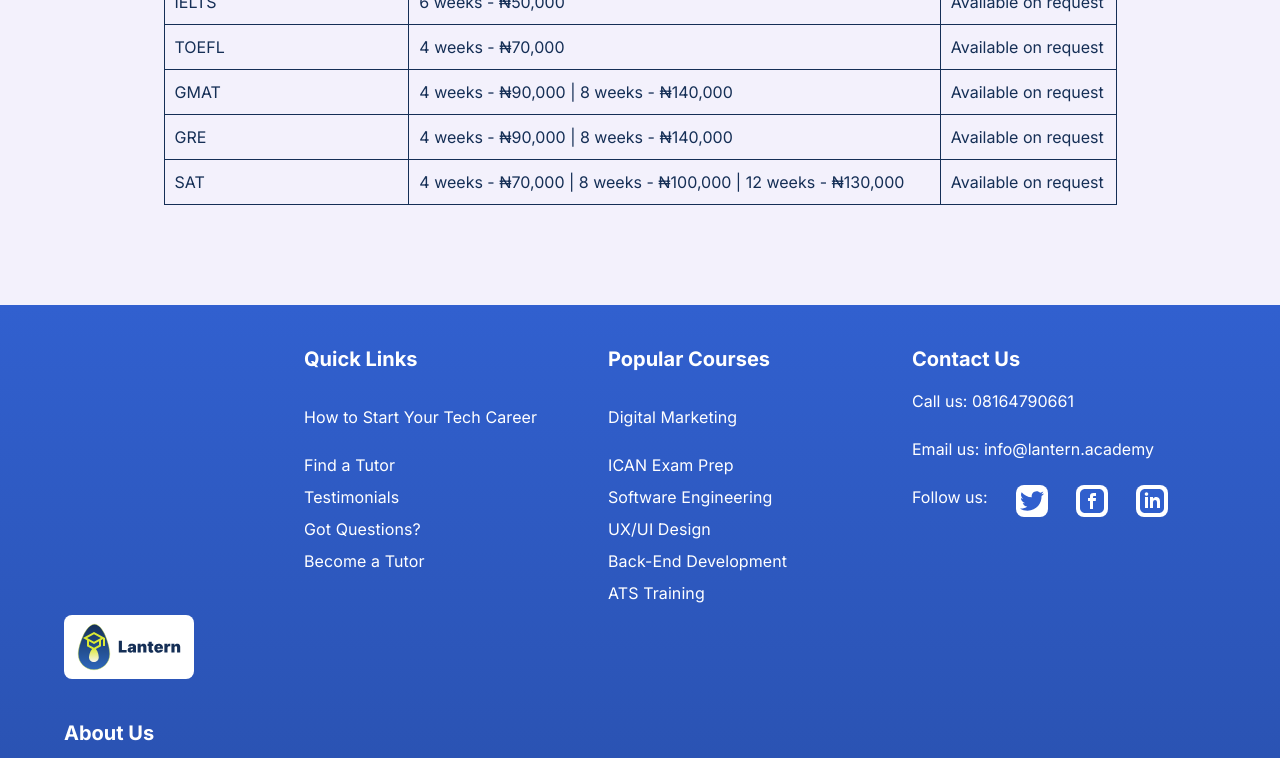
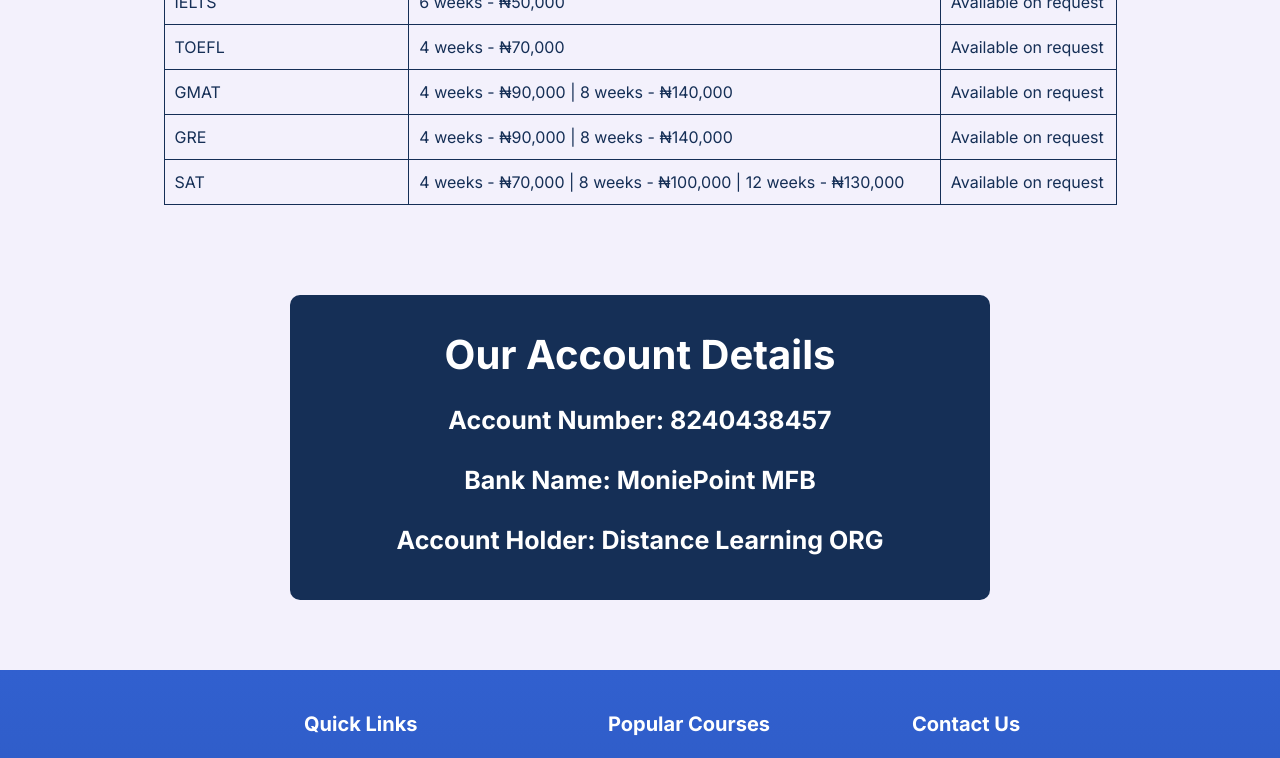
Before and after one commit to Landemy/Lantern-Frontend, a React (Vite) app: page /pricing-plan in a window 1280 px wide. Shown: the part 1905-2663 px from the top of the page. Built offline with nearby package versions, Linux system fonts and the light colour scheme.

Commit message:
front end

```diff
--- a/src/frontend/components/Price&Plan.css
+++ b/src/frontend/components/Price&Plan.css
@@ -31,3 +31,17 @@
 .price .table:last-child{
     margin-bottom: 100px;
 }
+.mb{
+    margin: 70px 0px;
+    font-size: 25px;
+    line-height: 60px;
+    background-color: #152F56;
+    color: white;
+    width: 100%;
+    padding: 30px;
+    border-radius: 10px;
+}
+
+.mb span{
+    font-size: 40px;
+}
--- a/src/frontend/components/Price&Plan.jsx
+++ b/src/frontend/components/Price&Plan.jsx
@@ -33,6 +33,14 @@ const PricePlan = () => {
                         <PricingSection title="School of Design" courses={designCourses} />
                         <PricingSection title="School of Business and Management" courses={businessCourses} />
                         <ExamPricingSection />
+
+                        <p className="vlg:max-w-[700px] md:text-lg text-lightBlue mt-4 mb-5 mb"> <b>
+                           <span>Our Account Details</span> <br />
+                           Account Number: 8240438457 <br />
+                           Bank Name: MoniePoint MFB <br />
+                           Account Holder: Distance Learning ORG <br />
+                           </b>
+                        </p>
                     </div>
                 </div>
             </div>
```
